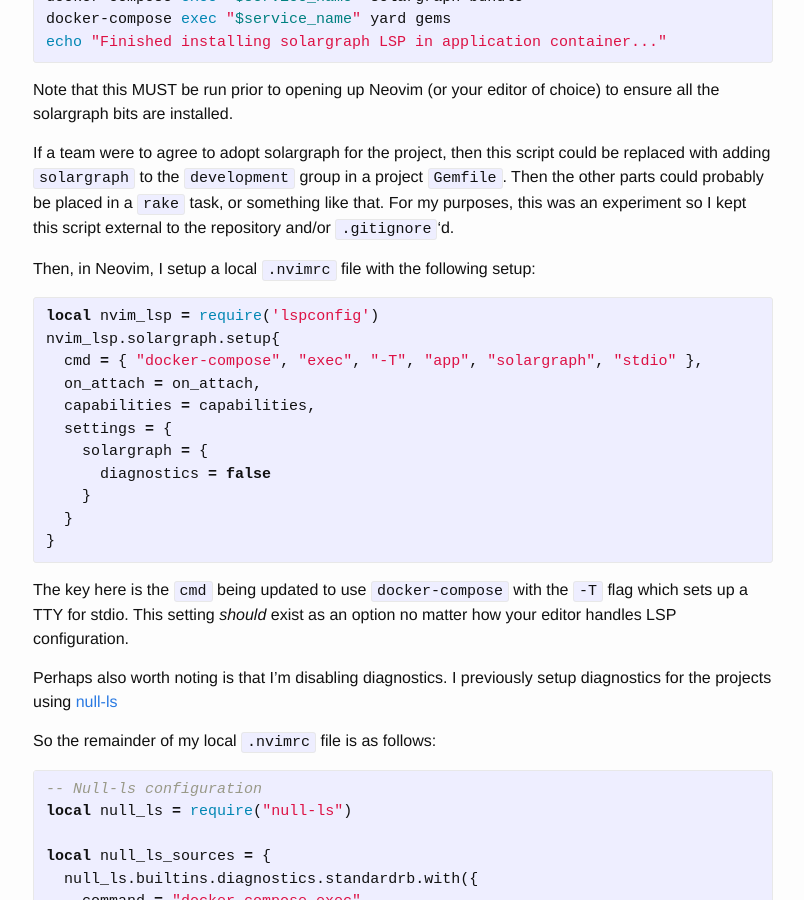
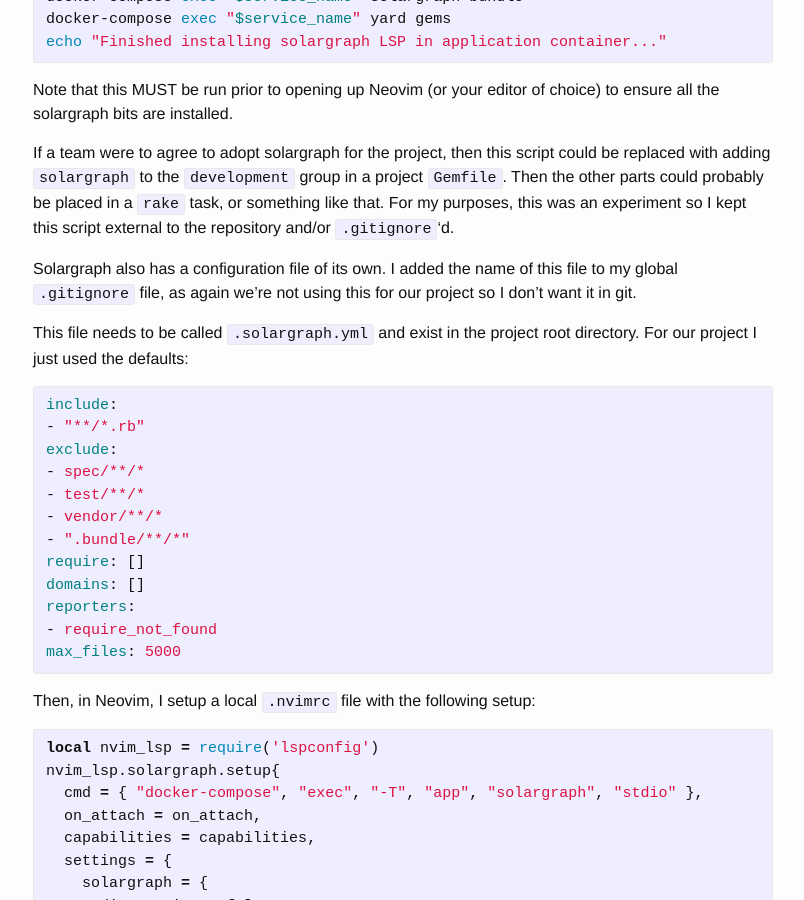
Before and after one commit to mcritchlow/mcritchlow.github.io, a Jekyll site: the page built from _posts/2021-12-03-solargraph.md, in a window 1280 px wide and 900 px high, scrolled down 596 px. Shown: the whole window, without its empty margins (237-1041 px from the left). Built offline with Jekyll 4.4.1, drawn with Linux system fonts in a browser that asks for light colours.

Commit message:
Add .solargraph.yml reference

```diff
--- a/_posts/2021-12-03-solargraph.md
+++ b/_posts/2021-12-03-solargraph.md
@@ -33,6 +33,28 @@ could be replaced with adding `solargraph` to the `development` group in a
 project `Gemfile`. Then the other parts could probably be placed in a `rake`
 task, or something like that. For my purposes, this was an experiment so I kept
 this script external to the repository and/or `.gitignore`'d.
+
+Solargraph also has a configuration file of its own. I added the name of this
+file to my global `.gitignore` file, as again we're not using this for our
+project so I don't want it in git.
+
+This file needs to be called `.solargraph.yml` and exist in the project root
+directory. For our project I just used the defaults:
+
+{% highlight yaml %}
+include:
+- "**/*.rb"
+exclude:
+- spec/**/*
+- test/**/*
+- vendor/**/*
+- ".bundle/**/*"
+require: []
+domains: []
+reporters:
+- require_not_found
+max_files: 5000
+{% endhighlight %}
 
 Then, in Neovim, I setup a local `.nvimrc` file with the following setup:
 
```
